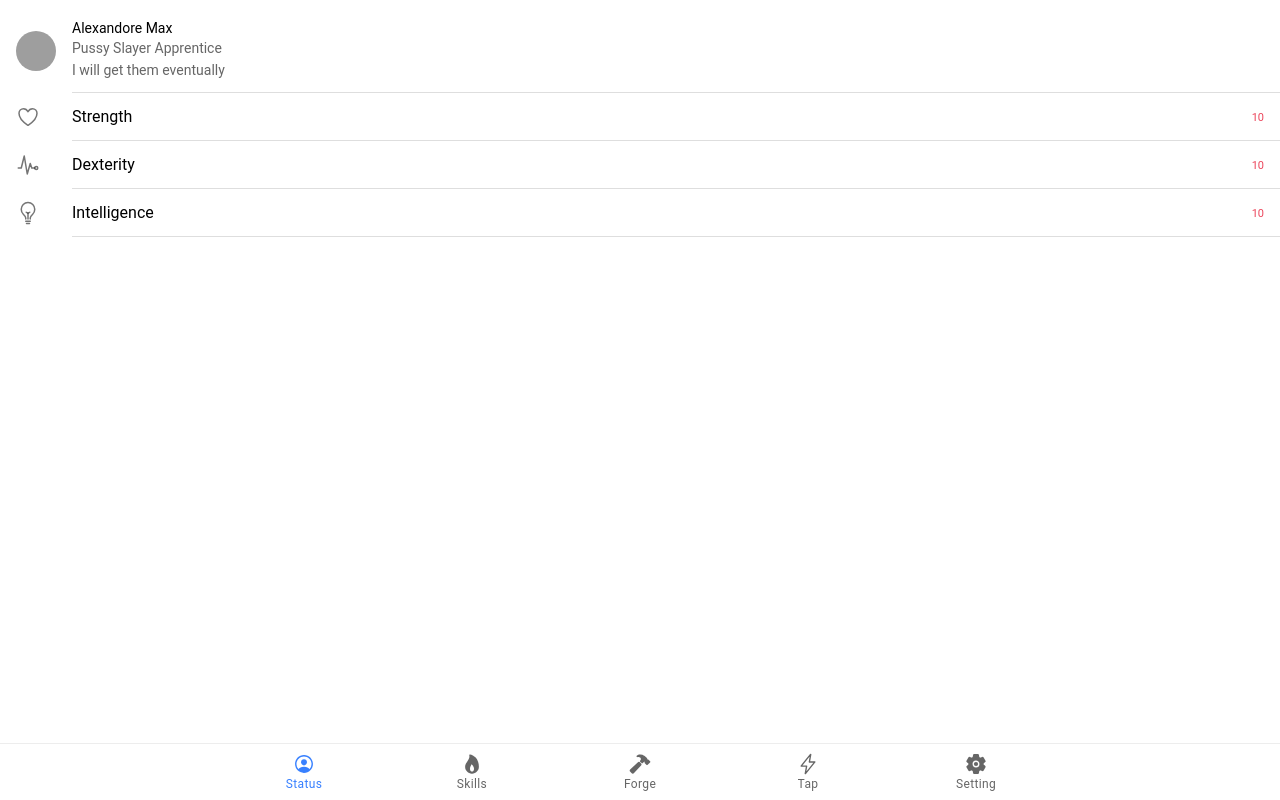
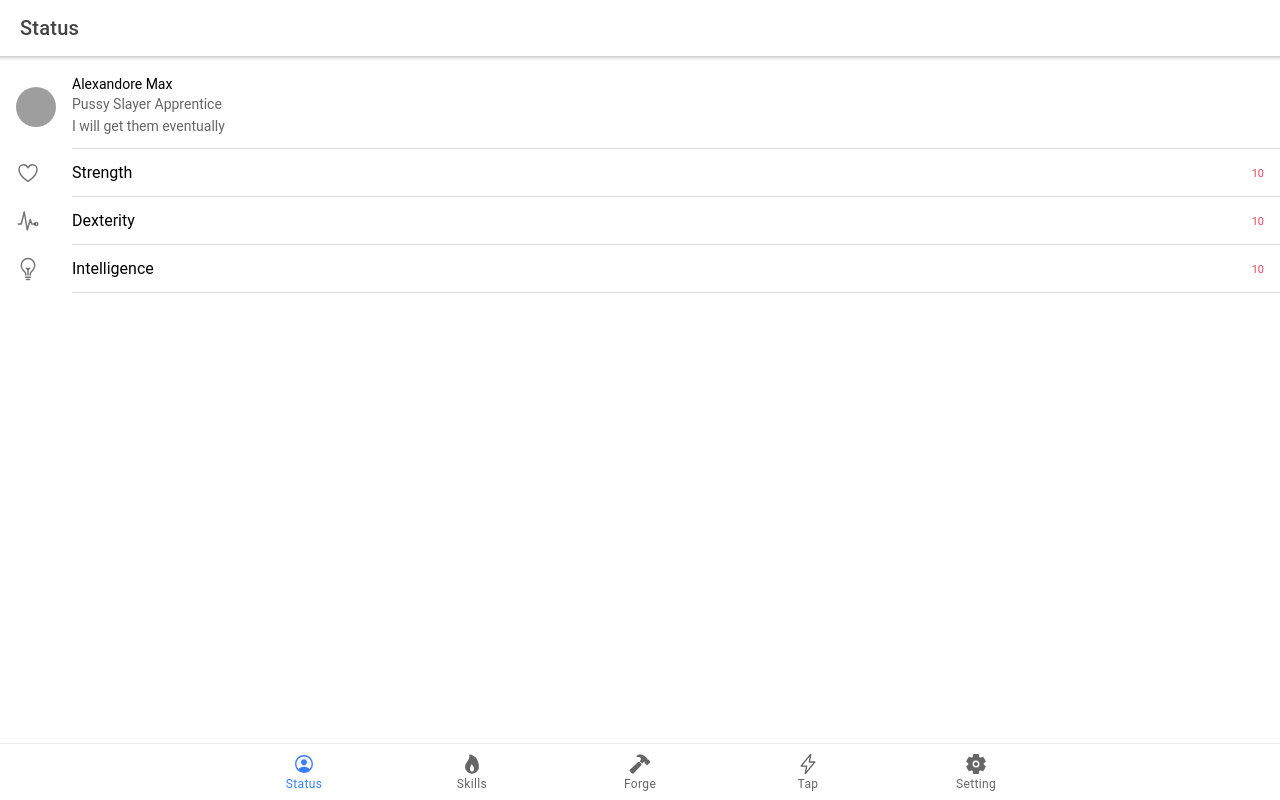
Before and after one commit to ngocnv371/silent-forge, a React (Create React App) app: page /status in a window 1280 px wide. Built offline with nearby package versions, Linux system fonts and the light colour scheme; grey boxes are pictures that could not be loaded.

Commit message:
add titles

```diff
--- a/src/pages/forge.tsx
+++ b/src/pages/forge.tsx
@@ -7,11 +7,13 @@ import {
   IonCardTitle,
   IonContent,
   IonFooter,
+  IonHeader,
   IonIcon,
   IonItem,
   IonLabel,
   IonList,
   IonPage,
+  IonTitle,
   IonToolbar,
 } from '@ionic/react';
 import { refresh } from 'ionicons/icons';
@@ -57,6 +59,11 @@ const Forge: React.FC = () => {
 
   return (
     <IonPage id="forge-page">
+      <IonHeader>
+        <IonToolbar>
+          <IonTitle>Forge</IonTitle>
+        </IonToolbar>
+      </IonHeader>
       <IonContent fullscreen>
         <ItemView item={item} />
       </IonContent>
--- a/src/pages/skills/index.tsx
+++ b/src/pages/skills/index.tsx
@@ -1,9 +1,14 @@
-import { IonContent, IonIcon, IonItem, IonLabel, IonList, IonNote, IonPage } from '@ionic/react';
+import { IonContent, IonHeader, IonIcon, IonItem, IonLabel, IonList, IonNote, IonPage, IonTitle, IonToolbar } from '@ionic/react';
 import { fish, paw } from 'ionicons/icons';
 
 const Skills: React.FC = () => {
   return (
     <IonPage id="skills-page">
+      <IonHeader>
+        <IonToolbar>
+          <IonTitle>Skills</IonTitle>
+        </IonToolbar>
+      </IonHeader>
       <IonContent fullscreen>
         <IonList>
           <IonItem routerLink='/skills/fishing/zones'>
--- a/src/pages/status/index.tsx
+++ b/src/pages/status/index.tsx
@@ -1,4 +1,4 @@
-import { IonContent, IonList, IonPage } from '@ionic/react';
+import { IonContent, IonHeader, IonList, IonPage, IonTitle, IonToolbar } from '@ionic/react';
 
 import BasicStats from './basic';
 import Profile from './profile';
@@ -6,6 +6,11 @@ import Profile from './profile';
 const Status: React.FC = () => {
   return (
     <IonPage id="status-page">
+      <IonHeader>
+        <IonToolbar>
+          <IonTitle>Status</IonTitle>
+        </IonToolbar>
+      </IonHeader>
       <IonContent fullscreen>
         <IonList>
           <Profile />
```
